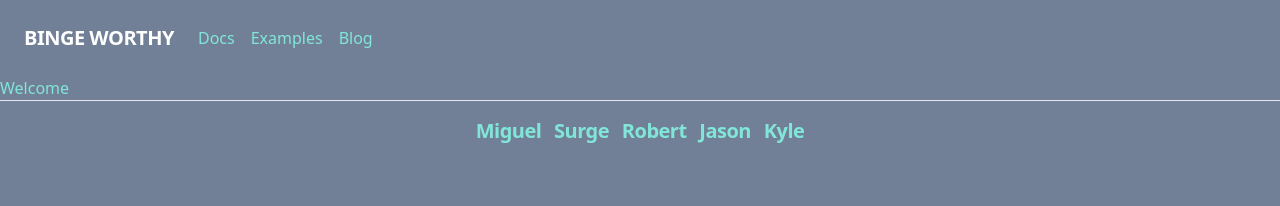
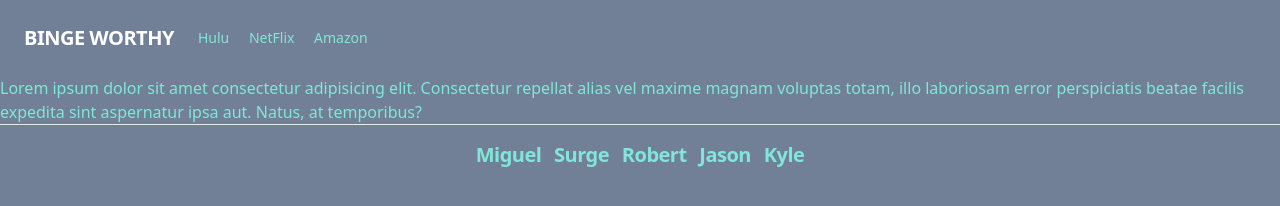
Before and after one commit to migs51/project2_BingeWorthy, a website: page public/members.html in a window 1280 px wide. Drawn offline with nearby package versions, Linux system fonts and the light colour scheme; no server answers.

Commit message:
fixed navbar and finished footer

```diff
--- a/public/members.html
+++ b/public/members.html
@@ -12,33 +12,38 @@
 <body>
   <nav class="flex items-center justify-between flex-wrap bg-teal-500 p-6">
     <div class="flex items-center flex-shrink-0 text-white mr-6">
-      <!-- <svg class="fill-current h-8 w-8 mr-2" width="54" height="54" viewBox="0 0 54 54" xmlns="http://www.w3.org/2000/svg"></svg> -->
       <span class="font-semibold text-xl tracking-tight">BINGE WORTHY</span>
     </div>
     <div class="block lg:hidden">
-      <button id ="nav-toggle" class="flex items-center px-3 py-2 border rounded text-teal-200 border-teal-400 hover:text-white hover:border-white">
-        <svg class="fill-current h-3 w-3" viewBox="0 0 20 20" xmlns="http://www.w3.org/2000/svg"><title>Menu</title><path d="M0 3h20v2H0V3zm0 6h20v2H0V9zm0 6h20v2H0v-2z"/></svg>
+      <button id="nav-toggle"
+        class="flex items-center px-3 py-2 border rounded text-teal-200 border-teal-400 hover:text-white hover:border-white">
+        <svg class="fill-current h-3 w-3" viewBox="0 0 20 20" xmlns="http://www.w3.org/2000/svg">
+          <title>Menu</title>
+          <path d="M0 3h20v2H0V3zm0 6h20v2H0V9zm0 6h20v2H0v-2z" />
+        </svg>
       </button>
     </div>
-    <div class="w-full block flex-grow lg:flex lg:items-center lg:w-auto hidden lg:block pt-6 lg:pt-0" id= "nav-content">
-
+    <div class="w-full block flex-grow lg:flex lg:items-center lg:w-auto hidden lg:block pt-6 lg:pt-0" id="nav-content">
+      <div class="text-sm lg:flex-grow">
         <a href="#responsive-header" class="block mt-4 lg:inline-block lg:mt-0 text-teal-200 hover:text-white mr-4">
-          Docs
+          Hulu
         </a>
         <a href="#responsive-header" class="block mt-4 lg:inline-block lg:mt-0 text-teal-200 hover:text-white mr-4">
-          Examples
+          NetFlix
         </a>
         <a href="#responsive-header" class="block mt-4 lg:inline-block lg:mt-0 text-teal-200 hover:text-white">
-          Blog
+          Amazon
         </a>
-
+      </div>
     </div>
   </nav>
 
   <div class="container">
     <div class="row">
       <div class="col-md-6 col-md-offset-3">
-        <h2>Welcome <span class="member-name"></span></h2>
+        <h2>Lorem ipsum dolor sit amet consectetur adipisicing elit. Consectetur repellat alias vel maxime magnam
+          voluptas totam, illo laboriosam error perspiciatis beatae facilis expedita sint aspernatur ipsa aut. Natus, at
+          temporibus? <span class="member-name"></span></h2>
       </div>
     </div>
   </div>
@@ -63,7 +68,7 @@
 <script src="https://cdnjs.cloudflare.com/ajax/libs/jquery/3.2.1/jquery.min.js"></script>
 <script type="text/javascript" src="js/members.js"></script>
 <script>
-  document.getElementById('nav-toggle').onclick = function(){
+  document.getElementById('nav-toggle').onclick = function () {
     document.getElementById("nav-content").classList.toggle("hidden")
   }
 </script>
```
Also changed, not shown: public/login.html (+5 -5 lines), public/signup.html (+10 -10 lines). Lines whose indentation alone changed are shown as unchanged.
